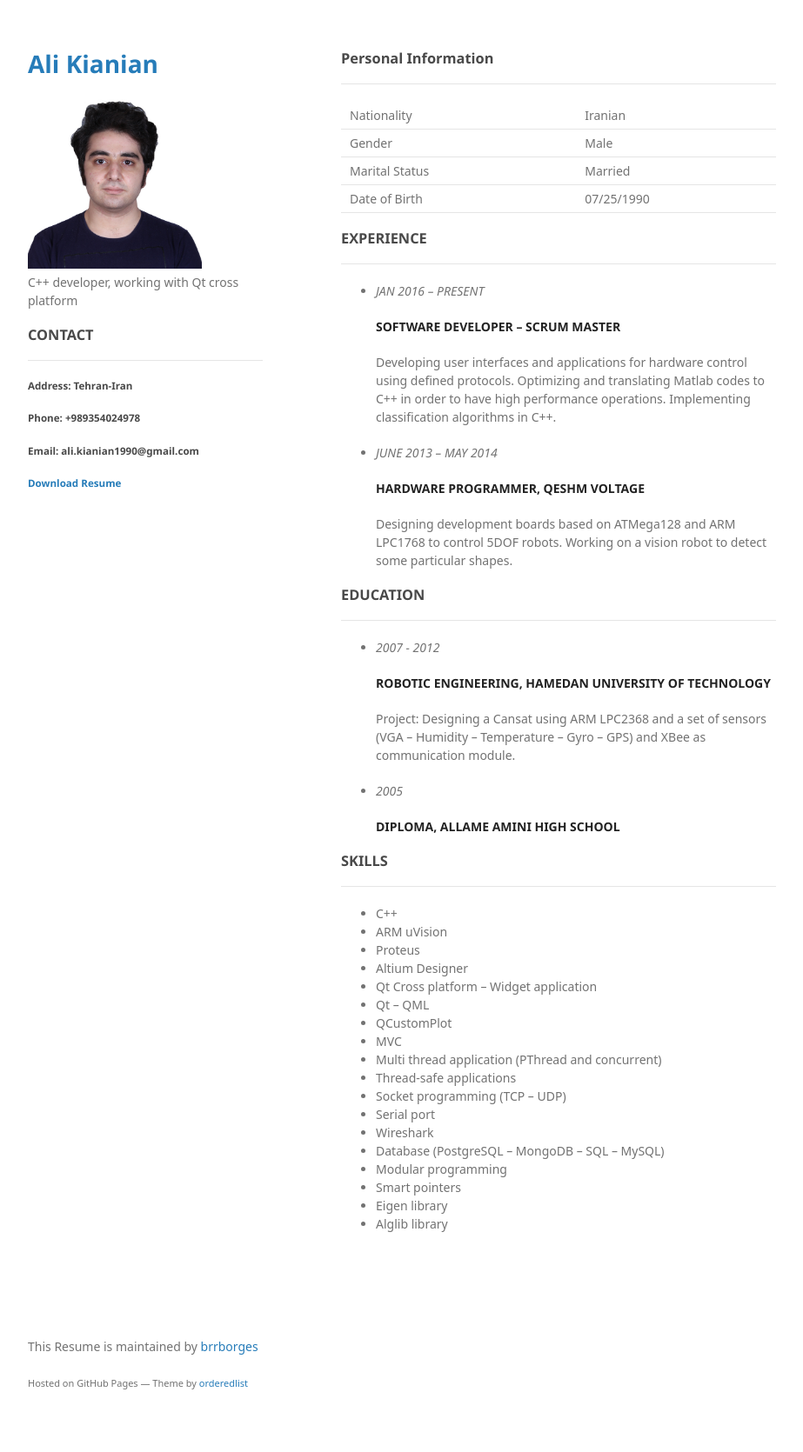
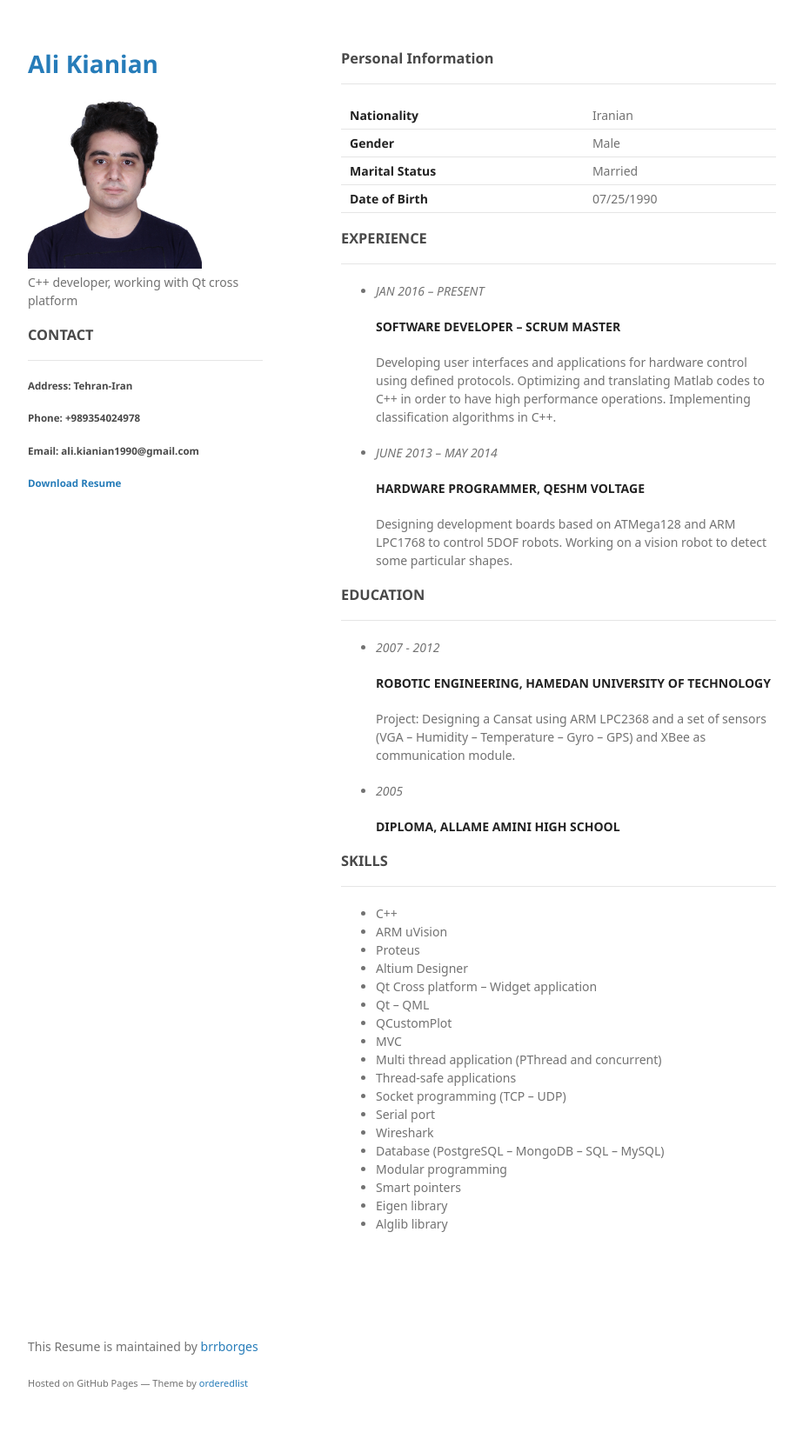
Before and after one commit to brrborges/alikianian, a Jekyll site: the page built from index.md, in a window 1280 px wide. Shown: the whole page at 87% size, without its empty margins (178-1101 px from the left). Built offline with Jekyll 4.4.1, drawn with Linux system fonts in a browser that asks for light colours; some web fonts are replaced; our own code applies the rules of GitHub Pages for plain Markdown files; a script that is not in the unit is left out.

```diff
--- a/index.md
+++ b/index.md
@@ -13,10 +13,10 @@ img{
 
 ---
 
-| Nationality | Iranian |
-| Gender  |  Male |
-| Marital Status  | Married  |
-| Date of Birth  | 07/25/1990  |
+| **Nationality** | Iranian |
+| **Gender**  |  Male |
+| **Marital Status**  | Married  |
+| **Date of Birth**  | 07/25/1990  |
 
 ### EXPERIENCE
 
```
